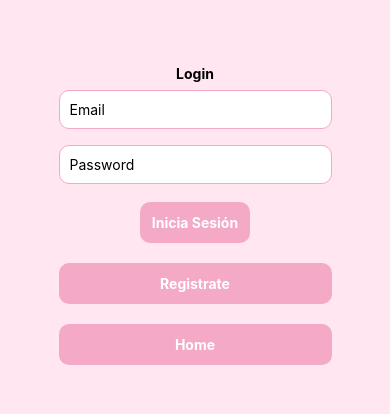
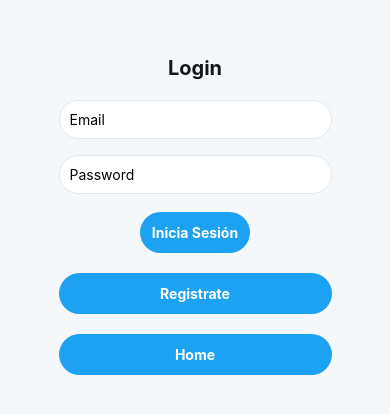
Before and after one commit to candebarbetta/tpi2-2025, a React Native app in the folder tpIntegrador2/: screen /Login in a window 390 px wide. Shown: the part 202-616 px from the top of the page. Built offline with nearby package versions, Linux system fonts and the light colour scheme.

Commit message:
css y codigo

```diff
--- a/tpIntegrador2/src/Components/DynamicForm.js
+++ b/tpIntegrador2/src/Components/DynamicForm.js
@@ -47,42 +47,36 @@ class DynamicForm extends Component{
 
 const styles = StyleSheet.create({
   contenedor: {
-        padding: 10,
-        backgroundColor: "pink",
-        borderRadius: 25,
+    padding: 15,
+    backgroundColor: "#f5f8fa", // fondo gris azulado
+    borderRadius: 10,
     margin: 15,
-        display:"flex",
-        flexDirection: "column",
-        alignItems:"center"
-    },
-    titulo: {
-        fontWeight: "bold",
-        color: "#b03060",
-        textAlign: "center",
-        fontSize: 16,
-        marginBottom: 5
-
+    alignItems: "center",
+    borderWidth: 1,
+    borderColor: "#e1e8ed"
   },
   texto: {
     textAlign: "center",
-        color: "#c71585",
-        backgroundColor: "#ffe6ef",
+    color: "#14171a", // texto principal
+    backgroundColor: "#ffffff",
     padding: 10,
-        borderRadius: 15,
-        marginTop: 5
-
+    borderRadius: 8,
+    marginTop: 8,
+    borderWidth: 1,
+    borderColor: "#e1e8ed"
   },
   formulario: {
-       height: 20,
-       paddingVertical: 15,
-       borderWidth: 5,
-       borderColor: "#ffe6ef",
-       borderStyle: "solid",
+    height: 40,
+    width: "90%",
+    borderWidth: 1,
+    borderColor: "#ccd6dd",
     borderRadius: 20,
+    paddingHorizontal: 10,
     marginVertical: 10,
-       textAlign: "center"
-    }
+    backgroundColor: "#ffffff",
+    textAlign: "center",
+  },
 
-})
+});
 
 export default DynamicForm;
--- a/tpIntegrador2/src/Components/HomeMenu.js
+++ b/tpIntegrador2/src/Components/HomeMenu.js
@@ -4,46 +4,68 @@ import { createBottomTabNavigator } from '@react-navigation/bottom-tabs';
 import AntDesign from '@expo/vector-icons/AntDesign';
 import MaterialCommunityIcons from '@expo/vector-icons/MaterialCommunityIcons';
 import Feather from '@expo/vector-icons/Feather';
+import { StyleSheet, View } from "react-native";
 
 import NuevoPost from "../Screens/NuevoPost";
 import Home from "../Screens/Home";
 import Profile from "../Screens/Profile";
 
-
 const Tab = createBottomTabNavigator();
 
 function HomeMenu() {
     return (
-        <Tab.Navigator>
-            <Tab.Screen options={
-                {
-                    headerShown: false,
-                    tabBarIcon: () => <AntDesign name="home" size={24} color="black" />
-                }
-            }
-                name="Home" component={Home} />
+        <View style={styles.contenedor}>
+            <Tab.Navigator>
+                <Tab.Screen
+                    options={{
+                        headerShown: false,
+                        tabBarIcon: () => (
+                            <AntDesign name="home" size={24} color="black" style={styles.icono}/>
+                        ),
+                    }}
+                    name="Home"
+                    component={Home}
+                />
 
+                <Tab.Screen
+                    options={{
+                        headerShown: false,
+                        tabBarIcon: () => (
+                            <AntDesign name="plus" size={24} color="black" style={styles.icono}/>
+                        ),
+                    }}
+                    name="NuevoPost"
+                    component={NuevoPost}
+                />
 
-            <Tab.Screen options={
-                {
-                    headerShown: false,
-                    tabBarIcon: () => <AntDesign name="plus" size={24} color="black" />
-                }
-            }
-                name="NuevoPost" component={ NuevoPost } />
-
-            <Tab.Screen
-            name="Profile" component={Profile}
-            options={
-                {headerShown: false,
-                tabBarIcon: ()=> <MaterialCommunityIcons name="face-woman-profile" size={24} color="black" />}} />
-
-
-
-        </Tab.Navigator>
-
+                <Tab.Screen
+                    name="Profile"
+                    component={Profile}
+                    options={{
+                        headerShown: false,
+                        tabBarIcon: () => (
+                            <MaterialCommunityIcons name="face-woman-profile" size={24} color="black" style={styles.icono}/>
+                        ),
+                    }}
+                />
+            </Tab.Navigator>
+        </View>
     );
 }
 
+const styles = StyleSheet.create({
+    contenedor: {
+        flex: 1,
+        backgroundColor: "#f5f8fa"
+    },
+    icono: {
+        color: "#1da1f2"
+    },
+    barra: {
+        backgroundColor: "#ffffff",
+        borderTopColor: "#e1e8ed",
+        borderTopWidth: 1
+    }
+});
 
 export default HomeMenu;
--- a/tpIntegrador2/src/Components/Post.js
+++ b/tpIntegrador2/src/Components/Post.js
@@ -5,7 +5,7 @@ import { auth, db } from "../firebase/config";
 
 
 
-class Post extends Component{
+class Post extends Component {
   constructor(props) {
     super(props);
     this.state = {
@@ -13,11 +13,11 @@ class Post extends Component{
     };
   }
 
-  actualizarDatos(){
+  actualizarDatos() {
     db.collection('posts')
-    .doc(this.props.data.id)
+      .doc(this.props.info.id)
       .update({
-      likes: this.props.data.data.likes.includes(auth.currentUser.email)
+        likes: this.props.info.data.likes.includes(auth.currentUser.email)
           ? firebase.firestore.FieldValue.arrayRemove(auth.currentUser.email)
           : firebase.firestore.FieldValue.arrayUnion(auth.currentUser.email)
       })
@@ -30,13 +30,13 @@ class Post extends Component{
   render() {
     return (
       <View style={styles.card}>
-      <Text style={styles.email}>{this.props.data.data.email}</Text>
-      <Text style={styles.texto}>{this.props.data.data.texto}</Text>
-      <Pressable style={styles.boton} onPress={() => this.actualizarDatos(this.props.data.data.likes)}>
-                  <Text style={styles.textoBoton}> Likes:{this.props.data.data.likes.length} </Text>
+        <Text style={styles.email}>{this.props.info.data.email}</Text>
+        <Text style={styles.texto}>{this.props.info.data.texto}</Text>
+        <Pressable style={styles.boton} onPress={() => this.actualizarDatos(this.props.info.data.likes)}>
+          <Text style={styles.textoBoton}> Likes:{this.props.info.data.likes.length} </Text>
         </Pressable>
 
-      <Pressable style={styles.boton} onPress={() => this.props.navigation.navigate("Comentarios", { screen: 'Comentarios' }) }>
+        <Pressable style={styles.boton} onPress={() => this.props.navigation.navigate("Comentarios", { screen: 'Comentarios' })}>
           <Text>Comentar</Text>
         </Pressable>
       </View>
@@ -47,30 +47,37 @@ class Post extends Component{
 
 const styles = StyleSheet.create({
   card: {
-    backgroundColor: "white",
-    padding: 10,
-    borderRadius: 8
+    backgroundColor: "#ffffff",
+    padding: 12,
+    borderRadius: 10,
+    borderWidth: 1,
+    borderColor: "#e1e8ed",
+    marginBottom: 10,
   },
   email: {
     fontWeight: "bold",
-    marginBottom: 4,
+    color: "#14171a",
+    marginBottom: 5,
   },
   texto: {
-    fontSize: 16,
+    fontSize: 15,
+    color: "#14171a",
+    marginBottom: 10,
   },
   boton: {
-    backgroundColor:  "#eefe90ff",
+    backgroundColor: "#1da1f2",
     paddingVertical: 6,
-    paddingHorizontal: 10,
-    borderRadius: 4,
+    paddingHorizontal: 12,
+    borderRadius: 20,
     alignItems: "center",
-    borderSize: 1,
-    borderStyle: "solid",
-    borderColor: "#eefe90ff"
+    marginTop: 5,
   },
   textoBoton: {
-    color: "#ffbd59ff",
-  }
+    color: "#ffffff",
+    fontWeight: "600",
+  },
+
 });
 
+
 export default Post;
--- a/tpIntegrador2/src/Screens/Home.js
+++ b/tpIntegrador2/src/Screens/Home.js
@@ -2,6 +2,7 @@ import React, { Component } from "react";
 import { StyleSheet, Text, View, FlatList } from "react-native";
 import { db } from "../firebase/config";
 import Post from "../Components/Post";
+import AntDesign from '@expo/vector-icons/AntDesign';
 
 class Home extends Component {
   constructor(props) {
@@ -30,12 +31,13 @@ class Home extends Component {
   render() {
     return (
       <View style={styles.container}>
+        <AntDesign name="twitter" size={24} color="blue" style={styles.logo} />
         <Text style={styles.texto}>Home</Text>
 
         <FlatList
           data={this.state.posts}
           keyExtractor={(item) => item.id}
-          renderItem={({ item }) => <Post data={item}  />}
+          renderItem={({ item }) => <Post info={item}  />}
         />
 
       </View>
@@ -46,24 +48,31 @@ class Home extends Component {
 const styles = StyleSheet.create({
   container: {
     flex: 1,
-    backgroundColor: "#fff",
-    alignItems: "center",
-    justifyContent: "center",
-    padding: 20
+    backgroundColor: "#f5f8fa",
+    alignItems: "stretch",
+    justifyContent: "flex-start",
+    padding: 12
+  },
+  logo: {
+    alignSelf: "center",
+    color: "#1DA1F2", // azul Twitter
+    marginTop: 10,
+    marginBottom: 5,
   },
   texto: {
-    display: "flex",
-    flexDirection: "column",
-    alignItems: "center",
-    justifyContent: "center",
-    fontSize: 100,
+    fontSize: 22,
     fontWeight: "bold",
-    padding: 20,
-    borderRadius: 10,
-    backgroundColor: "pink",
-    marginTop: 50,
+    color: "#14171a",
+    backgroundColor: "#ffffff",
+    borderWidth: 1,
+    borderColor: "#e1e8ed",
+    borderRadius: 8,
+    padding: 10,
+    marginTop: 16,
     textAlign: "center",
+    alignSelf: "center"
   },
 });
 
+
 export default Home;
--- a/tpIntegrador2/src/Screens/Login.js
+++ b/tpIntegrador2/src/Screens/Login.js
@@ -78,49 +78,52 @@ class Login extends Component {
 
 const styles = StyleSheet.create({
   titulo: {
-        width: '100%',
-        fontWeight: 'bold',
-        display: 'flex',
-        justifyContent: 'center'
+    width: "100%",
+    fontWeight: "bold",
+    textAlign: "center",
+    fontSize: 20,
+    color: "#14171a",
+    marginBottom: 12,
   },
   container: {
     flex: 1,
-        backgroundColor: '#ffe6f0',
-        justifyContent: 'center',
-        alignItems: 'center'
+    backgroundColor: "#f5f8fa",
+    justifyContent: "center",
+    alignItems: "center"
   },
   boton: {
-        backgroundColor: '#f4a9c6',
+    backgroundColor: "#1da1f2",
     padding: 12,
     marginVertical: 10,
-        borderRadius: 10,
-        width: '70%',
-        alignItems: 'center'
+    borderRadius: 24,
+    width: "70%",
+    alignItems: "center"
   },
   boton2: {
-        backgroundColor: '#f4a9c6',
+    backgroundColor: "#1da1f2",
     padding: 12,
     marginVertical: 10,
-        borderRadius: 10,
-        width: '100%',
-        alignItems: 'center',
-        color: '#fff',
-        fontWeight: 'bold'
+    borderRadius: 24,
+    width: "100%",
+    textAlign: "center",
+    color: "#fff",
+    fontWeight: "bold"
+  },
+  text: {
+    color: "#fff",
+    fontWeight: "bold"
   },
 
-    text: {
-        color: '#fff',
-        fontWeight: 'bold'
-    },
   texto: {
-        width: '70%',
+    width: "70%",
     borderWidth: 1,
-        borderColor: '#f4a9c6',
-        borderRadius: 10,
+    borderColor: "#e1e8ed",
+    borderRadius: 20,
     padding: 10,
     marginVertical: 8,
-        backgroundColor: '#fff'
+    backgroundColor: "#ffffff"
   }
-})
+});
+
 
 export default Login;
--- a/tpIntegrador2/src/Screens/NuevoPost.js
+++ b/tpIntegrador2/src/Screens/NuevoPost.js
@@ -63,55 +63,51 @@ const styles = StyleSheet.create({
     flexDirection: "column",
     alignItems: "center",
     justifyContent: "center",
-    marginTop: 150,
-    padding: 20,
-    backgroundColor: "pink",
+    marginTop: 120,
+    padding: 16,
+    backgroundColor: "#f5f8fa",
     borderRadius: 10,
-    boxShadow: "0 4px 8px 0 rgba(0, 0, 0, 0.2), 0 6px 20px 0 rgba(0, 0, 0, 0.19)",
+    borderWidth: 1,
+    borderColor: "#e1e8ed"
   },
-
   titulo: {
-    fontSize: 24,
-    marginBottom: 20,
+    fontSize: 22,
+    marginBottom: 12,
     fontWeight: "bold",
+    color: "#14171a"
   },
-
   botones: {
-    backgroundColor: "yellow",
+    backgroundColor: "#1da1f2",
     padding: 10,
-    borderRadius: 5,
-    marginBottom: 10,
+    borderRadius: 20,
+    marginBottom: 10
   },
-
   caja: {
     paddingHorizontal: 10,
-    marginTop: 20
+    marginTop: 10,
+    width: "100%",
+    maxWidth: 480
   },
-
   form: {
-    backgroundColor: "white",
-    height: 20,
-    paddingVertical: 15,
-    paddingHorizontal: 10,
-    bordersize: 1,
-    borderColor: "#8e1f37ff",
-    borderStyle: "solid",
-    borderRadius: 6,
-    marginVertical: 10,
+    backgroundColor: "#ffffff",
+    height: 40,
+    paddingHorizontal: 12,
+    borderWidth: 1,
+    borderColor: "#e1e8ed",
+    borderRadius: 20,
+    marginVertical: 8
   },
-
   boton: {
-    backgroundColor:  "#eefe90ff",
-    paddingVertical: 6,
-    paddingHorizontal: 10,
-    borderRadius: 4,
+    backgroundColor: "#1da1f2",
+    paddingVertical: 10,
+    paddingHorizontal: 16,
+    borderRadius: 24,
     alignItems: "center",
-    borderSize: 6,
-    borderStyle: "solid",
-    borderColor: "#ffb73aff"
+    marginTop: 4
   },
   textoBoton: {
-    color: "#ffbd59ff",
+    color: "#ffffff",
+    fontWeight: "600"
   }
 });
 
--- a/tpIntegrador2/src/Screens/Profile.js
+++ b/tpIntegrador2/src/Screens/Profile.js
@@ -3,7 +3,7 @@ import { Pressable } from "react-native";
 import { Text, View, StyleSheet } from "react-native";
 import { auth } from "../firebase/config";
 import { db } from "../firebase/config";
-import { FlatList } from "react-native-web";
+import { FlatList } from "react-native";
 
 class Profile extends Component {
     constructor(props) {
@@ -64,28 +64,31 @@ class Profile extends Component {
 
 const styles = StyleSheet.create({
   contenedor: {
-        padding: 10,
-        backgroundColor: "pink",
-        borderRadius: 25,
-        margin: 15
+    padding: 12,
+    backgroundColor: "#f5f8fa",
+    borderRadius: 10,
+    margin: 15,
+    borderWidth: 1,
+    borderColor: "#e1e8ed"
   },
   titulo: {
     fontWeight: "bold",
-        color: "#b03060",
+    color: "#14171a",
     textAlign: "center",
-        fontSize: 16,
+    fontSize: 18,
     marginBottom: 10
-
   },
   texto: {
     textAlign: "center",
-        color: "#c71585",
-        backgroundColor: "#ffe6ef",
+    color: "#14171a",
+    backgroundColor: "#ffffff",
     padding: 10,
-        borderRadius: 25
+    borderRadius: 20,
+    borderWidth: 1,
+    borderColor: "#e1e8ed",
+    marginTop: 8
+  }
+});
 
-    }
-
-})
 
 export default Profile;
--- a/tpIntegrador2/src/Screens/Register.js
+++ b/tpIntegrador2/src/Screens/Register.js
@@ -85,41 +85,41 @@ class Register extends Component {
 const styles = StyleSheet.create({
   container: {
     flex: 1,
-        backgroundColor: '#ffe6f0',
-        justifyContent: 'center',
-        alignItems: 'center'
+    backgroundColor: "#f5f8fa",
+    justifyContent: "center",
+    alignItems: "center"
   },
   boton: {
-        backgroundColor: '#f4a9c6',
+    backgroundColor: "#1da1f2",
     padding: 12,
     marginVertical: 10,
-        borderRadius: 10,
-        width: '70%',
-        alignItems: 'center'
+    borderRadius: 24,
+    width: "70%",
+    alignItems: "center"
   },
   boton2: {
-        backgroundColor: '#f4a9c6',
+    backgroundColor: "#1da1f2",
     padding: 12,
     marginVertical: 10,
-        borderRadius: 10,
-        width: '100%',
-        alignItems: 'center',
-        color: '#fff',
-        fontWeight: 'bold'
+    borderRadius: 24,
+    width: "100%",
+    textAlign: "center",
+    color: "#fff",
+    fontWeight: "bold"
   },
   text: {
-        color: '#fff',
-        fontWeight: 'bold'
+    color: "#fff",
+    fontWeight: "bold"
   },
   texto: {
-        width: '70%',
+    width: "70%",
     borderWidth: 1,
-        borderColor: '#f4a9c6',
-        borderRadius: 10,
+    borderColor: "#e1e8ed",
+    borderRadius: 20,
     padding: 10,
     marginVertical: 8,
-        backgroundColor: '#fff'
+    backgroundColor: "#ffffff"
   }
-})
+});
 
 export default Register;
```
Lines whose indentation alone changed are shown as unchanged.
